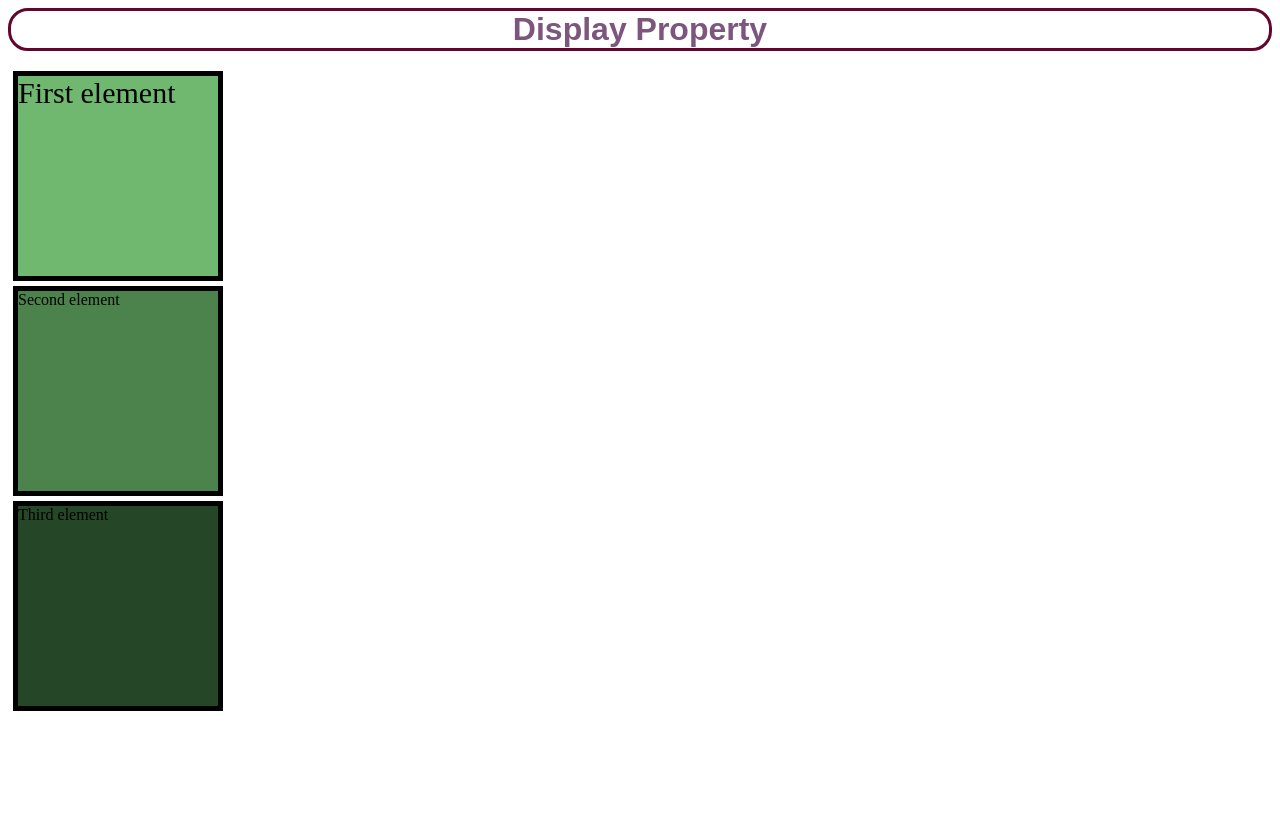
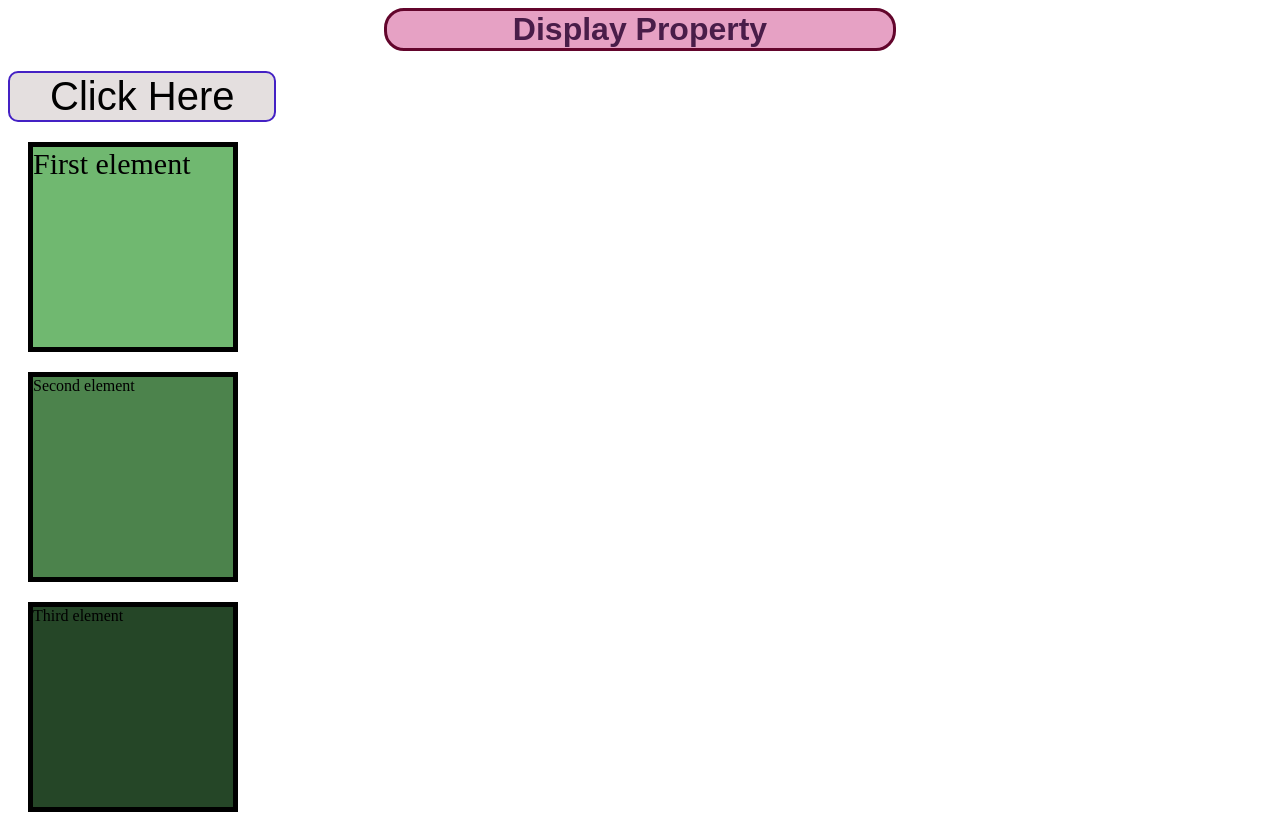
Before and after one commit to Kourav0555/CSS-Practice, a plain HTML site: page display.html in a window 1280 px wide. Before the commit the page ends 800 px from the top, so only its background shows below. Drawn offline with Linux system fonts and the light colour scheme.

Commit message:
updatde file

```diff
--- a/display.html
+++ b/display.html
@@ -10,8 +10,10 @@
 <body>
     <h1>Display Property</h1>
 
+     <button> Click Here </button>
     <div id="first"> First element </div>
     <div id="second"> Second element </div>
     <div id="third"> Third element </div>
+
 </body>
 </html>
--- a/style5.css
+++ b/style5.css
@@ -3,23 +3,40 @@ h1 {
     display: block;
     margin: 0 auto 20px auto;
     font-family: Arial, sans-serif;
-    /*background-color: rgb(89, 90, 163);*/
-    color: rgb(124, 86, 124);
+    background-color: rgba(228, 152, 190, 0.904);
+    color: rgb(73, 29, 73);
     border-radius: 20px;
     border: 3px solid rgb(99, 5, 44);
+    width :40%;
+
+}
+
+button {
+    display: block;
+
+    padding-left: 1em;
+    padding-right: 1em;
+
+    font-size: 40px;
+    border: 2px solid rgb(68, 33, 196);
+    border-radius: 10px;
+    cursor: pointer;
+    background-color: rgba(223, 217, 217, 0.829);
+
 
 }
 
 
 div {
-    background-color: green;
+    background-color: rgb(56, 117, 56);
     height: 200px;
     width: 200px;
     display: block;
     border: 5px solid black;
-    margin: 5px;
+    margin: 20px;
     display: inline;
 }
+
 
 #first {
     display :block;
```
